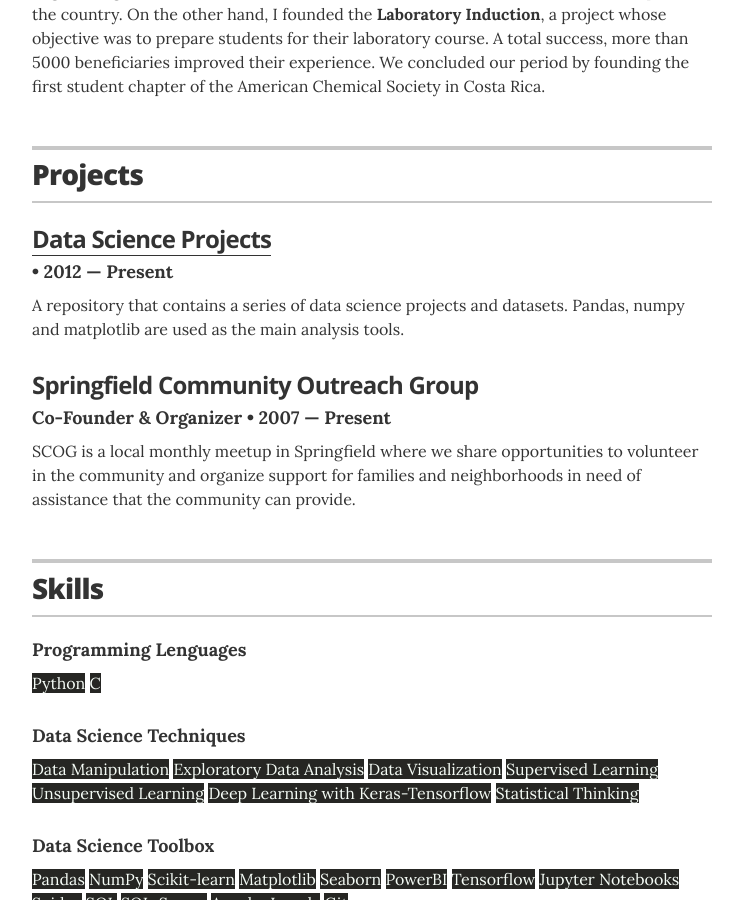
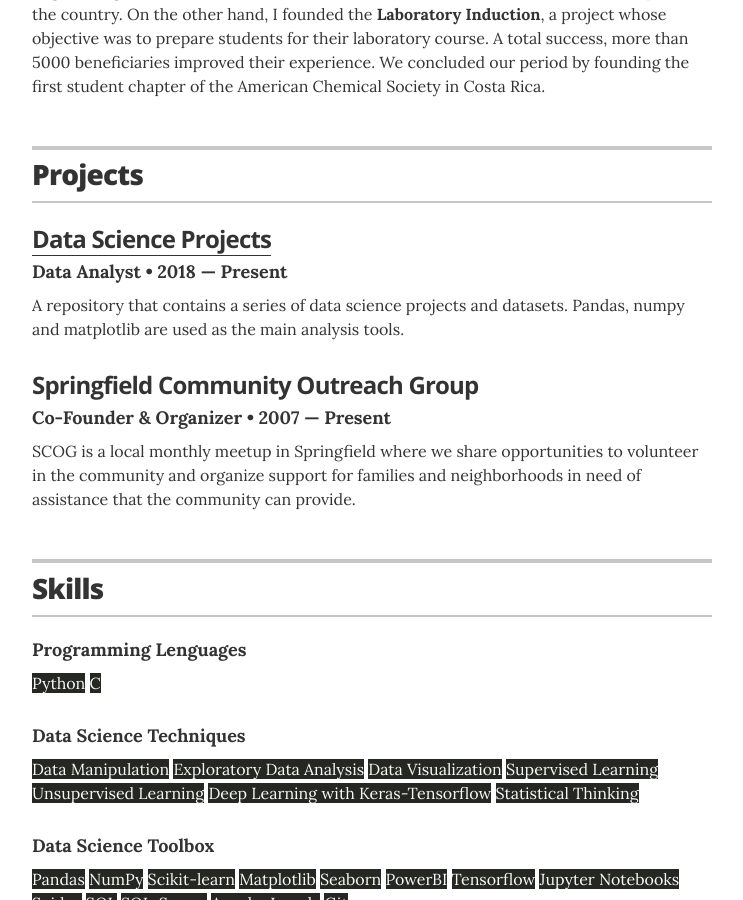
Before and after one commit to jeff0994/jeff0994.github.io, a Jekyll site: the page built from index.html, in a window 1280 px wide and 900 px high, scrolled down 2362 px. Shown: the whole window, without its empty margins (268-1011 px from the left). Built offline with Jekyll 4.4.1, drawn with Linux system fonts in a browser that asks for light colours.

Commit message:
Update projects.yml

```diff
--- a/_data/projects.yml
+++ b/_data/projects.yml
@@ -3,8 +3,8 @@
 
 # jazznotes.io
 - project: Data Science Projects
-  role:
-  duration: 2012 &mdash; Present
+  role: Data Analyst
+  duration: 2018 &mdash; Present
   url: https://github.com/jeff0994/DataScienceProjects
   description: A repository that contains a series of data science projects and datasets. Pandas, numpy and matplotlib are used as the main analysis tools.
 
```
